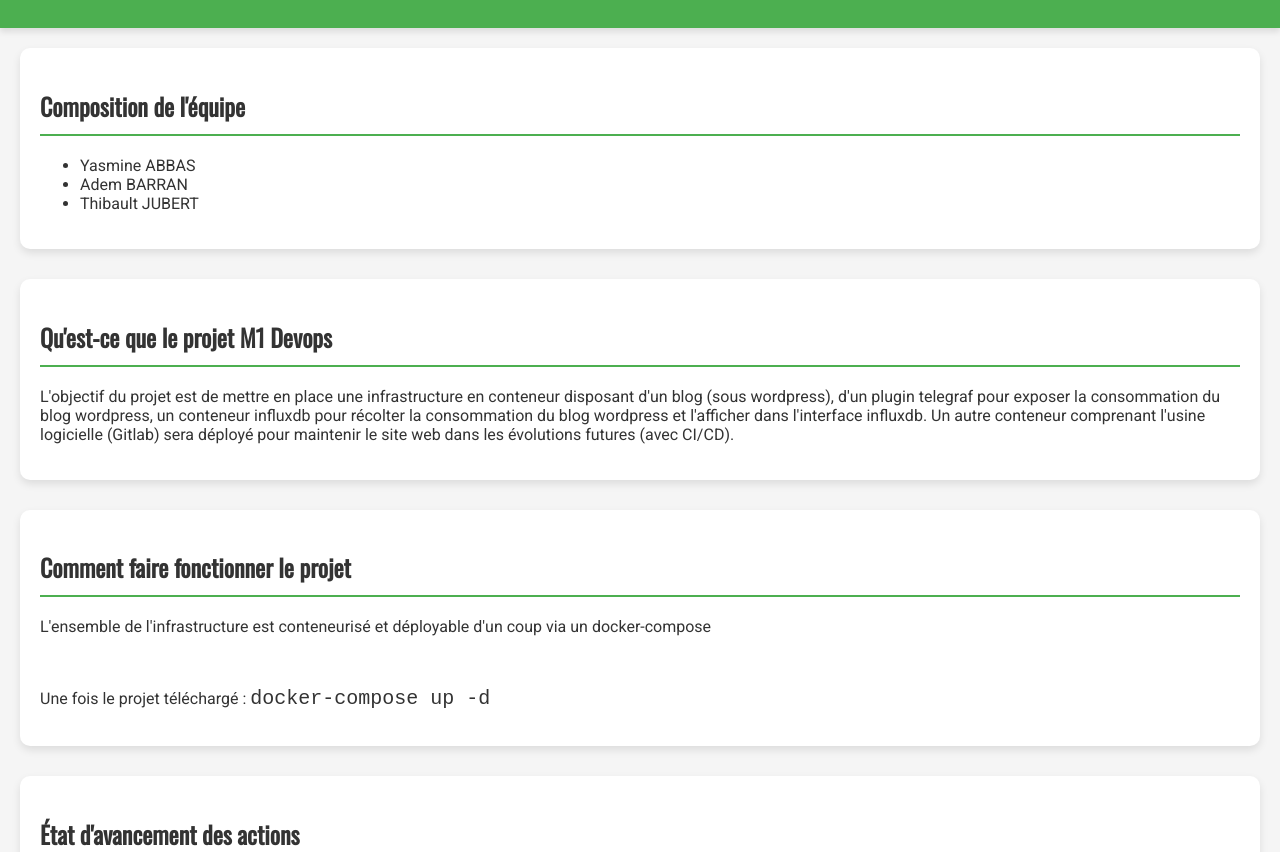
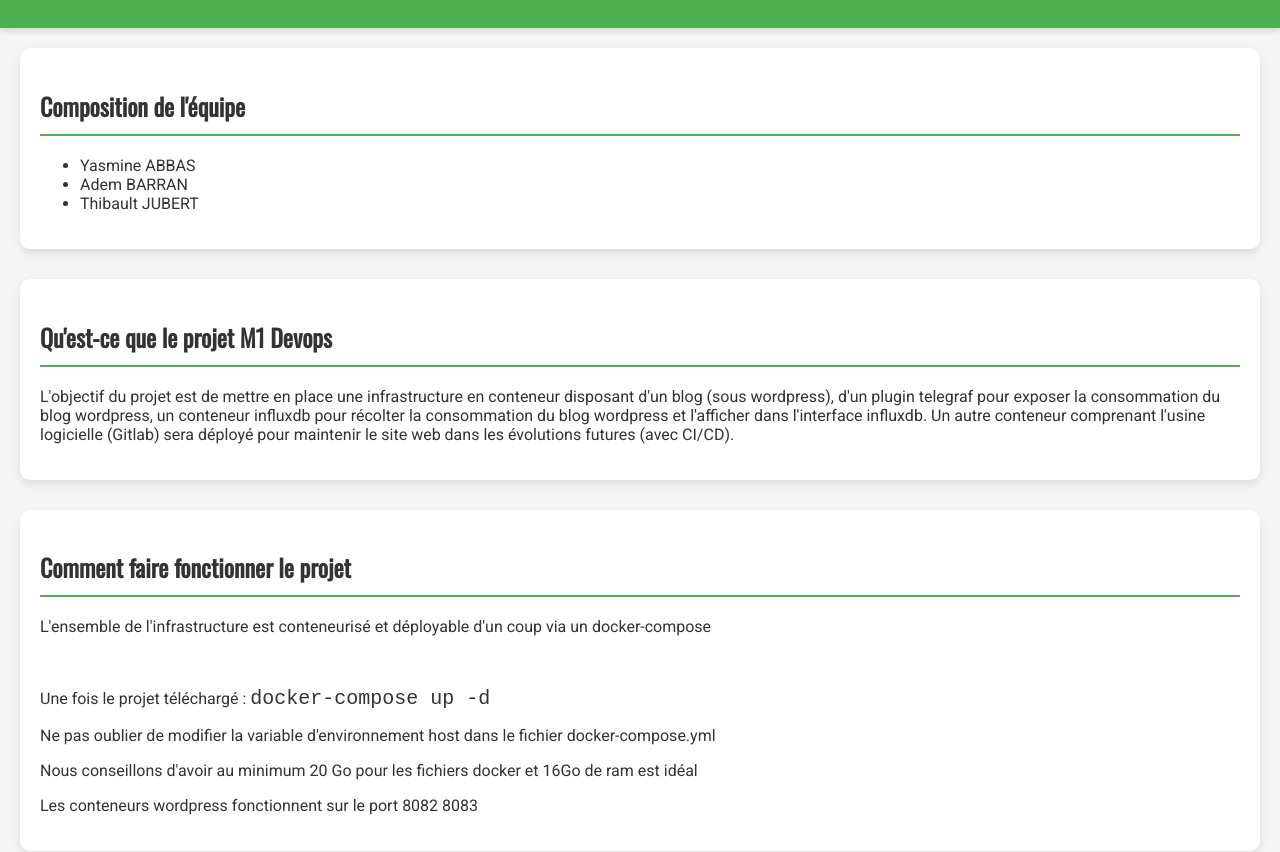
Before and after one commit to yasmine2001ab/test_Projet, a plain HTML site: page index.html in a window 1280 px wide. Shown: the part 118-970 px from the top of the page. Drawn offline with nearby package versions, Linux system fonts and the light colour scheme.

Commit message:
Update index.html

```diff
--- a/index.html
+++ b/index.html
@@ -35,7 +35,10 @@
             <h2>Comment faire fonctionner le projet</h2>
             <p>L'ensemble de l'infrastructure est conteneurisé et déployable d'un coup via un docker-compose</p><br>
             <p>Une fois le projet téléchargé : <code>docker-compose up -d</code></p>
-        </section>
+            <p>Ne pas oublier de modifier la variable d'environnement host dans le fichier docker-compose.yml </p>
+    	    <p>Nous conseillons d'avoir au minimum 20 Go pour les fichiers docker et 16Go de ram est idéal  </p>
+            <p>Les conteneurs wordpress fonctionnent sur le port 8082 8083</p>
+</section>
         <section>
             <h2>État d'avancement des actions</h2>
 
```
